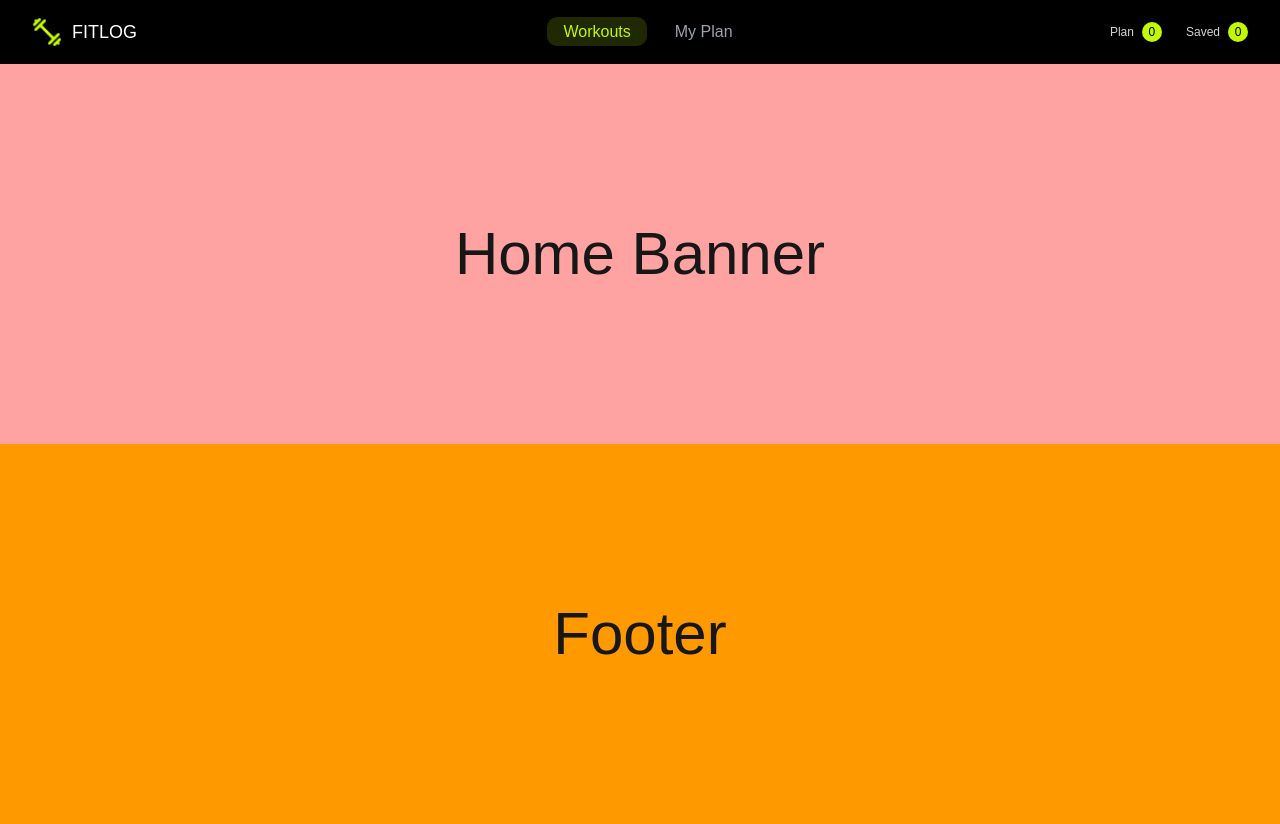
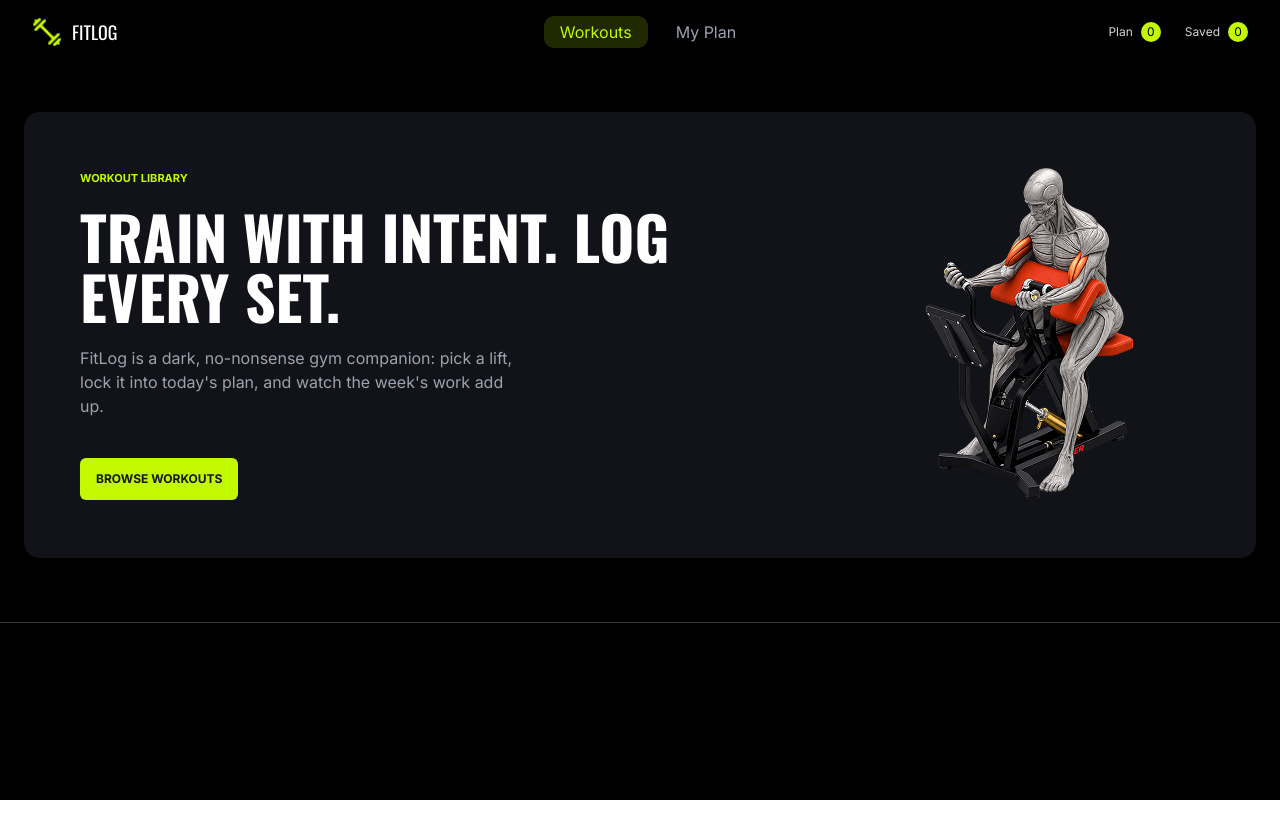
Before and after one commit to sejansorker/Fit-Log, a Next.js app: page / in a window 1280 px wide. After the commit the page ends 800 px from the top, so only its background shows below. Built offline with nearby package versions, Linux system fonts and the light colour scheme; no server answers.

Commit message:
banner complete

```diff
--- a/src/app/globals.css
+++ b/src/app/globals.css
@@ -22,5 +22,11 @@
 body {
   background: black;
   color: var(--foreground);
-  font-family: Arial, Helvetica, sans-serif;
+  font-family: var(--font-inter);
+
 }
+h1,
+h2,
+h3 {
+  font-family: var(--font-oswald);
+}
--- a/src/app/layout.js
+++ b/src/app/layout.js
@@ -1,4 +1,4 @@
-import { Geist, Geist_Mono } from "next/font/google";
+import { Geist, Geist_Mono,Oswald, Inter } from "next/font/google";
 import "./globals.css";
 import NavBar from "@/components/NavBar";
 import Footer from "@/components/Footer";
@@ -14,6 +14,16 @@ const geistMono = Geist_Mono({
   subsets: ["latin"],
 });
 
+const oswald = Oswald({
+  subsets: ["latin"],
+  variable: "--font-oswald",
+});
+
+const inter = Inter({
+  subsets: ["latin"],
+  variable: "--font-inter",
+});
+
 export const metadata = {
   title: "Create Next App",
   description: "Generated by create next app",
@@ -23,7 +33,7 @@ export default function RootLayout({ children }) {
   return (
     <html
       lang="en"
-      className={`${geistSans.variable} ${geistMono.variable} h-full antialiased`}
+      className={`${geistSans.variable} ${geistMono.variable} ${oswald.variable} ${inter.variable} h-full antialiased`}
     >
       <body className="min-h-full flex flex-col">
         <ContextApi>
--- a/src/components/Footer.jsx
+++ b/src/components/Footer.jsx
@@ -1,8 +1,12 @@
 import React from 'react'
+import Container from './share/Container'
+import Image from 'next/image'
 
 const Footer = () => {
   return (
-    <div className='py-40 bg-amber-500 text-6xl text-center'>Footer</div>
+    <div className='py-10 border-t-1 border-[rgba(107,114,128,0.48)]'>
+
+    </div>
   )
 }
 
--- a/src/components/HomeBanner.jsx
+++ b/src/components/HomeBanner.jsx
@@ -1,11 +1,27 @@
 import React from 'react'
+import Container from './share/Container'
+import Image from 'next/image'
 
 const HomeBanner = () => {
   return (
-    <div>
-        <div className="bg-red-300 py-40 text-center text-6xl">
-            <h1>Home Banner</h1>
+    <div className='mt-12 mb-16'>
+       <Container>
+        <div className="flex items-center justify-between bg-[rgba(34,38,48,0.52)] p-14 rounded-[16px]">
+          <div className="w-2/3">
+          <div className="">
+            <p className='font-bold text-[11px] text-[#C2F800]'>WORKOUT LIBRARY</p>
+            <h1 className='font-extrabold lg:text-[60px] text-[30px] text-[#fff] py-5 leading-none'>TRAIN WITH INTENT. LOG
+EVERY SET.</h1>
+          <p className='text-[#9CA3AF] font-normal pr-75 lg:text-[16px] text-[10px]'>FitLog is a dark, no-nonsense gym companion: pick a lift, lock it
+into today's plan, and watch the week's work add up.</p>
+<button className='py-3 px-4 mt-10 bg-[#C2F800] text-[12px] font-bold cursor-pointer rounded-[6px]'>BROWSE WORKOUTS</button>
+          </div>
+          </div>
+          <div className="w-1/3 flex justify-end">
+          <Image src="/banner.png" height={334} width={334} />
+          </div>
         </div>
+       </Container>
     </div>
   )
 }
--- a/src/components/NavBar.jsx
+++ b/src/components/NavBar.jsx
@@ -31,7 +31,7 @@ const NavBar = () => {
         <li>My Plan</li>
       </ul>
     </div>
-    <div className="flex items-center gap-x-2.5">
+    <div className="flex items-center gap-x-2.5 ">
     <Image
   src="/logo.png"
   alt="Logo"
```
Also changed, not shown: public/footer.png (added).
